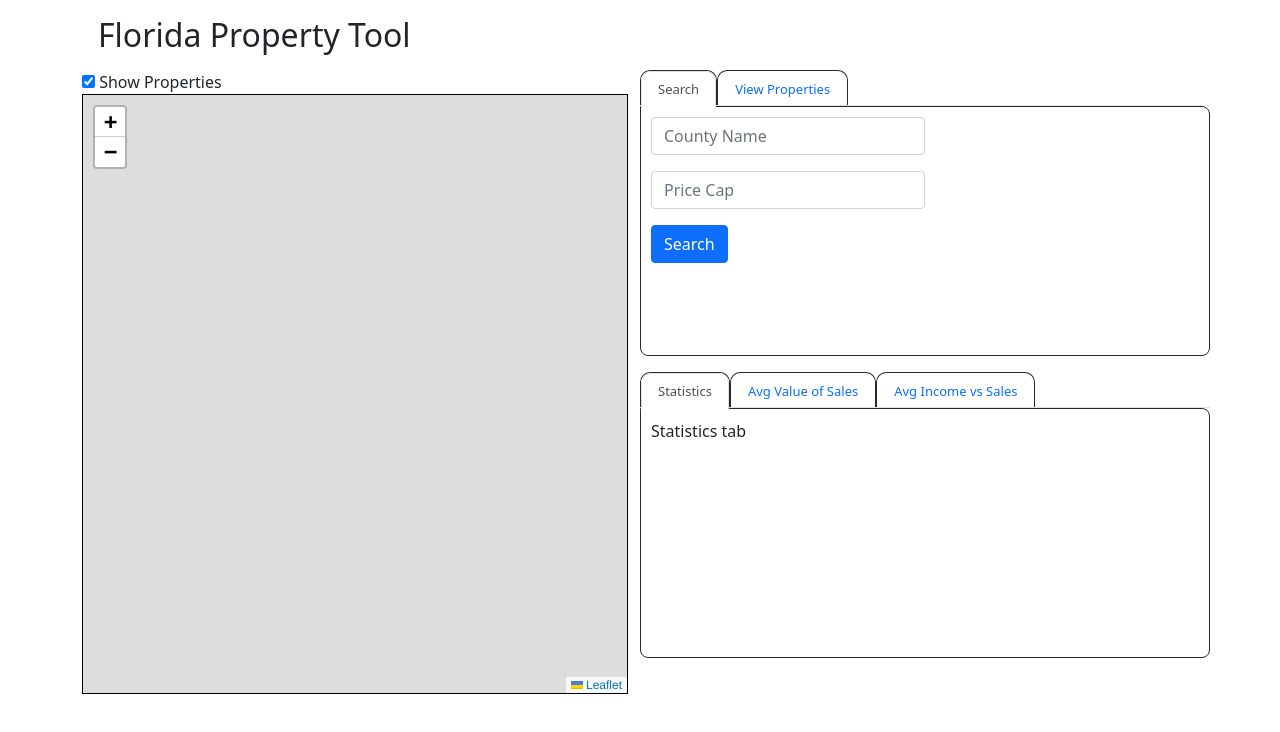
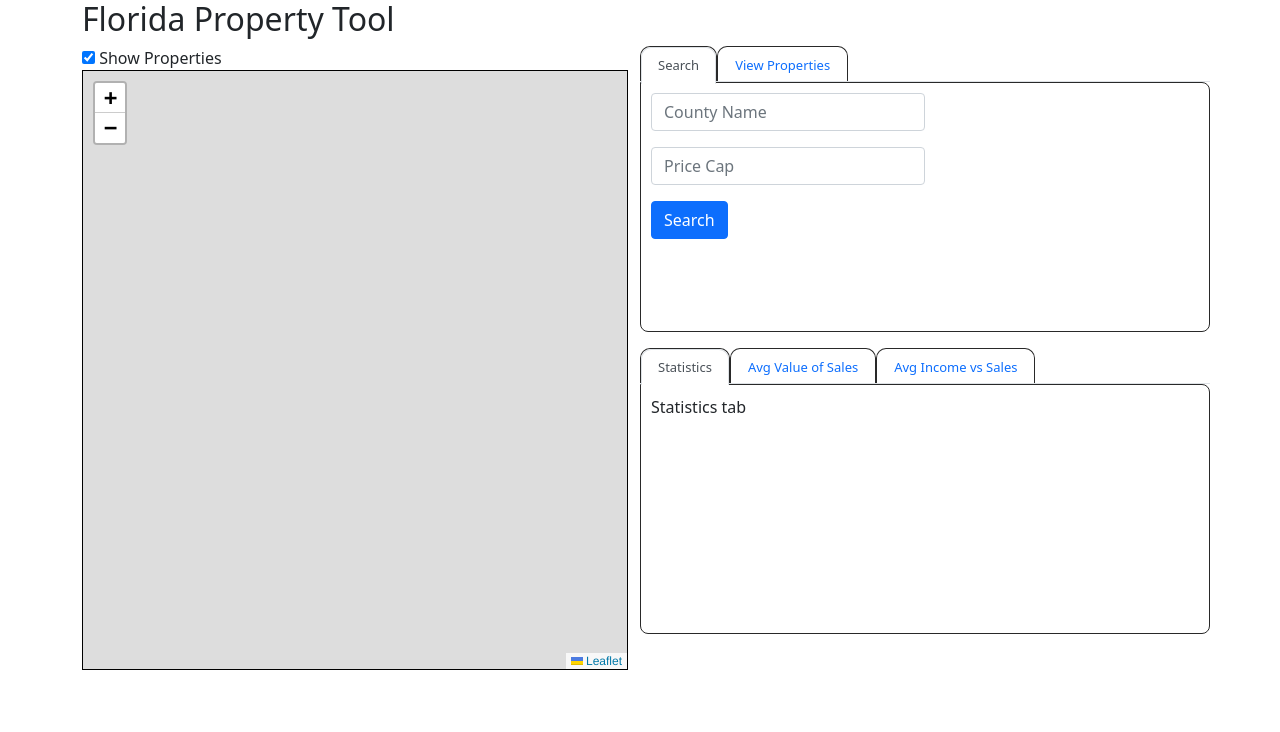
Before and after one commit to Tscheschlog/Data_Analysis_Final, a website: page public/index.html in a window 1280 px wide. Drawn offline with nearby package versions, Linux system fonts and the light colour scheme; no server answers.

Commit message:
updates for heroku page

```diff
--- a/public/index.html
+++ b/public/index.html
@@ -18,7 +18,7 @@
 </head>
 <body>
     <div class="container">
-        <h2 class="m-3">Florida Property Tool</h2>
+        <h2 class="">Florida Property Tool</h2>
         <div class="row">
             <div class="col-6" id="map-container">
                 <input type="checkbox" id="toggleMarkers" checked>
```
